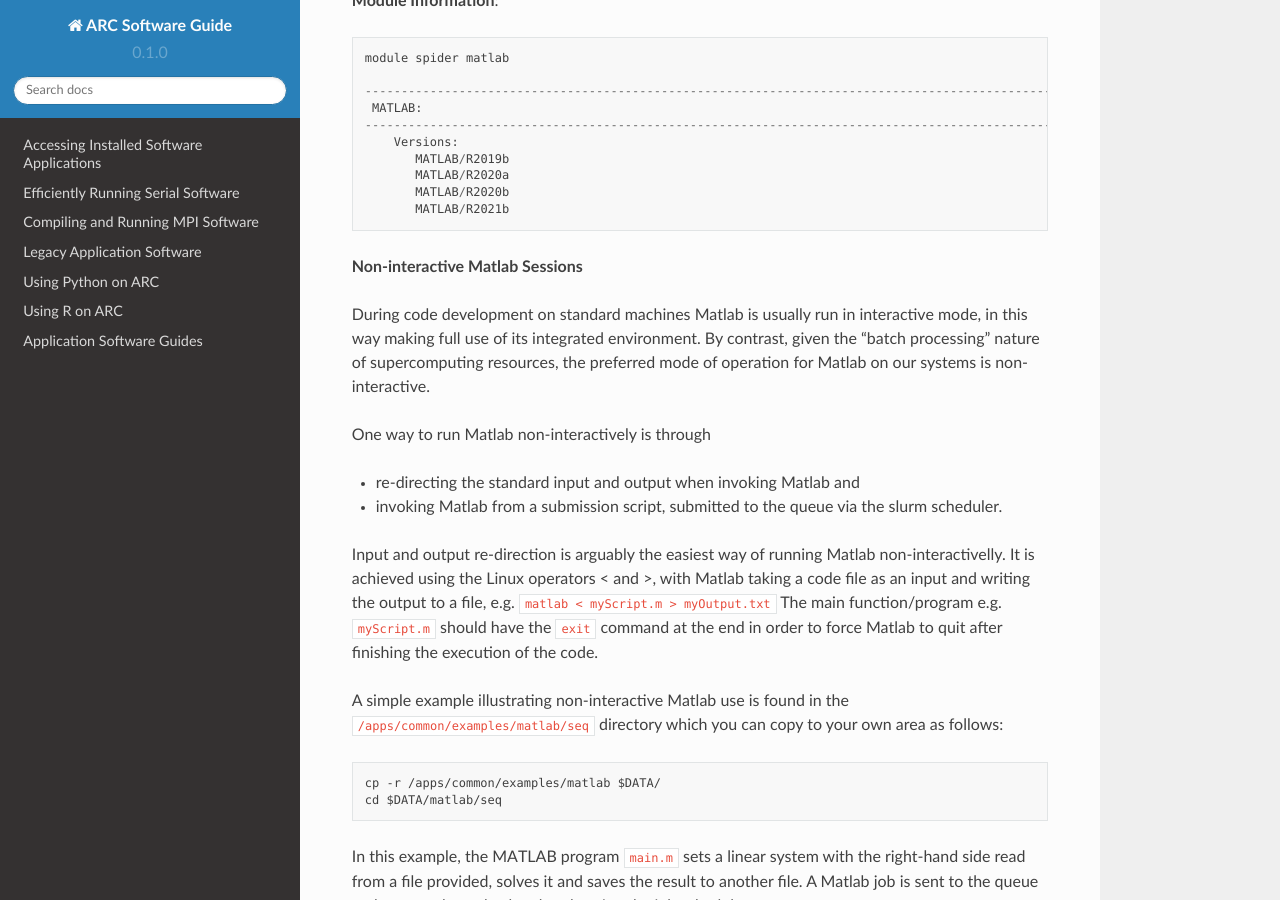
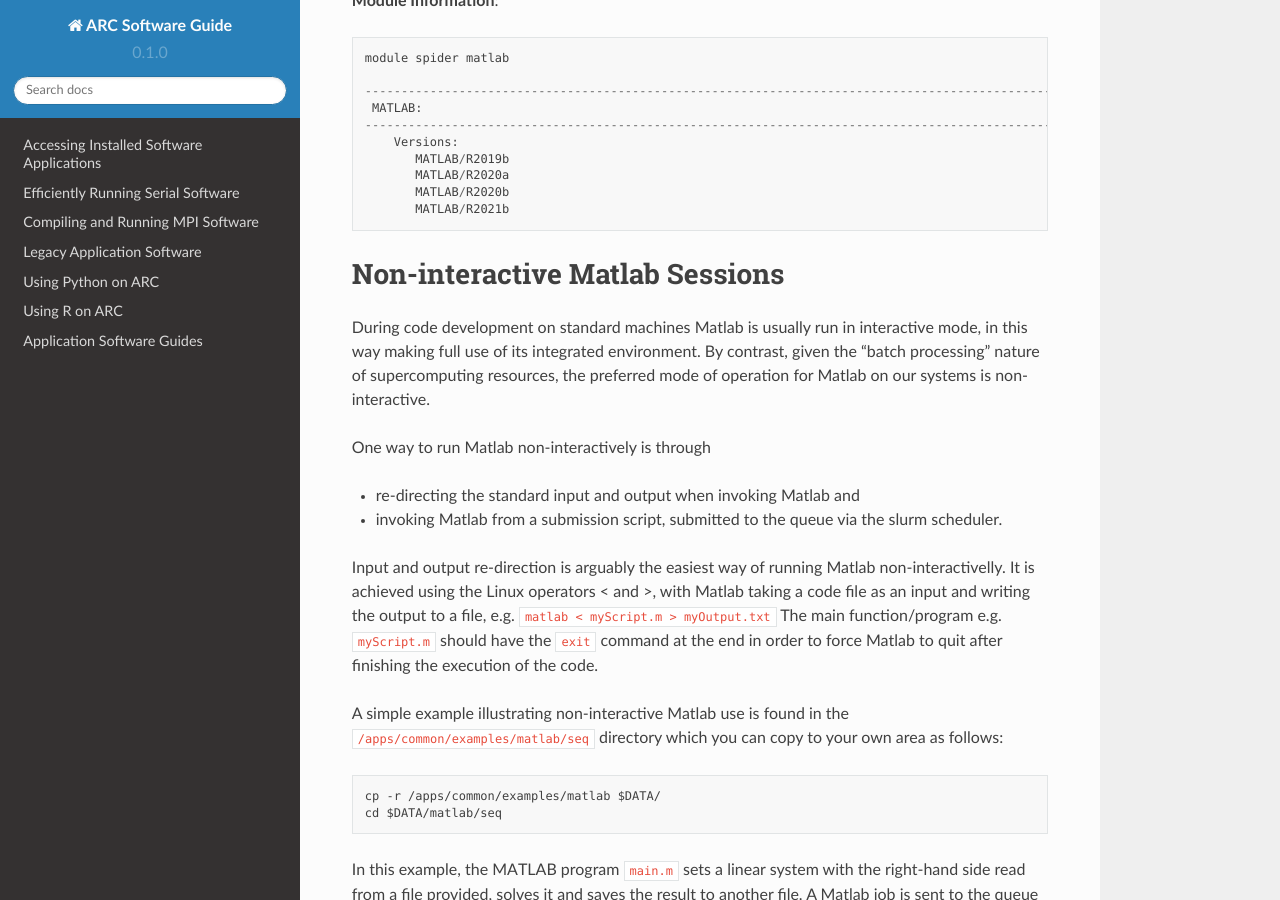
Before and after one commit to oxford-arc/arc-software-guide, a Sphinx documentation site: the page built from docs/source/apps/arc_matlab.rst, in a window 1280 px wide and 900 px high, scrolled down 675 px. Built offline with Sphinx 7.4.7 and the Read the Docs theme 2.0.0, drawn with Linux system fonts in a browser that asks for light colours.

```diff
--- a/docs/source/apps/arc_matlab.rst
+++ b/docs/source/apps/arc_matlab.rst
@@ -31,7 +31,8 @@ The purpose of this example-based tutorial is to guide the user through a few as
         MATLAB/R2021b
 
 
-**Non-interactive Matlab Sessions**
+Non-interactive Matlab Sessions
+-------------------------------
 
 During code development on standard machines Matlab is usually run in interactive mode, in this way making full use of its integrated environment.
 By contrast, given the "batch processing" nature of supercomputing resources, the preferred mode of operation for Matlab on our systems is non-interactive.
@@ -80,10 +81,11 @@ To submit this to the scheduler::
    sbatch run_slurm.sh
 
 
-**Running Matlab on parallel hardware**
+Running Matlab on parallel hardware
+-----------------------------------
 
 Overview of parallel computing in Matlab
-----------------------------------------
+^^^^^^^^^^^^^^^^^^^^^^^^^^^^^^^^^^^^^^^^
 
 Matlab was developed for a long time as a product for single-processor computing, partly because distributed parallelism was incompatible with Matlab's original design principles and partly because the potential market was perceived as too small to justify major development efforts.  However, the advent of multi-core CPUs and the changing nature of Matlab, from the original educational "matrix laboratory" to a complex technical computing environment, prompted a revision of this situation. Matlab now benefits from running on modern parallel hardware in at least two ways.
 
```
